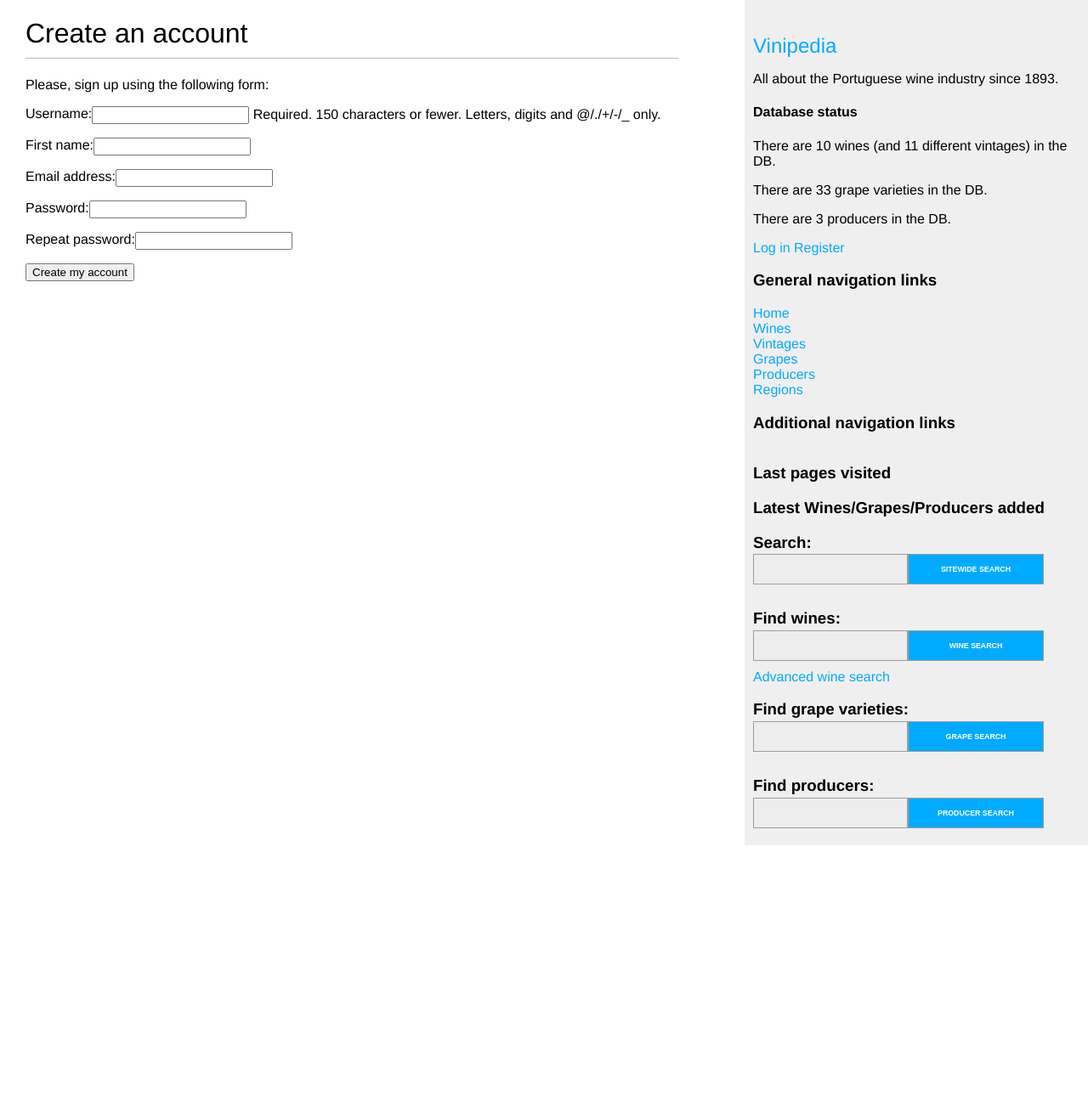
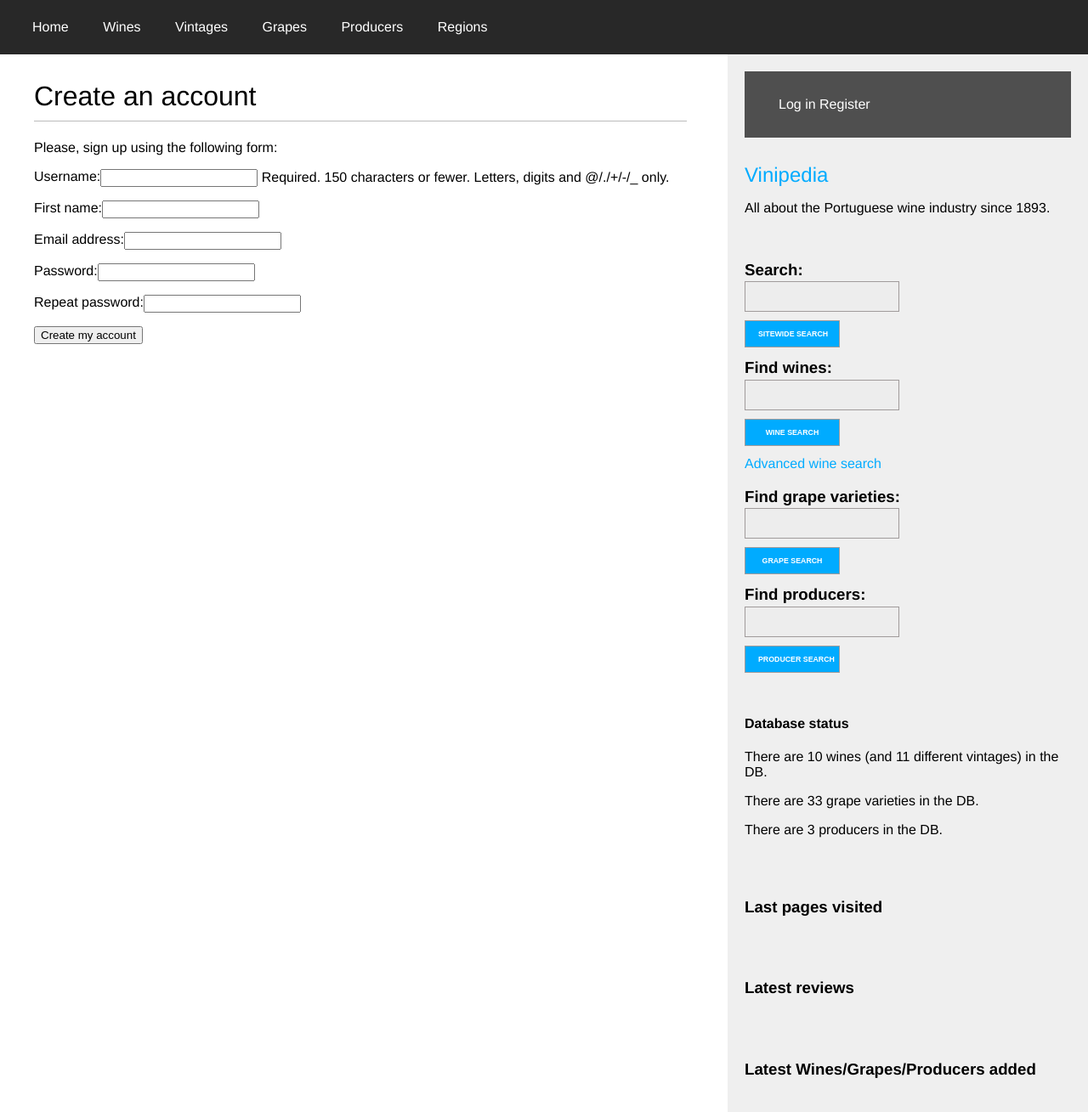
Before and after one commit to andreiavfaria/vinipedia_django, a Django app: page /accounts/register/ in a window 1280 px wide. Shown: the whole page at 85% size. Before the commit the page ends 995 px from the top, so only its background shows below. Run offline with Django 3.2, Linux system fonts and the light colour scheme; data comes from the database, SQL or seed files in the repository; both versions use the stored data as it was after the commit; some libraries are stand-ins or nearby versions.

Commit message:
minor css modifications

```diff
--- a/wines/static/css/wines.css
+++ b/wines/static/css/wines.css
@@ -2,6 +2,26 @@ body {
     margin:0;
     padding:0;
     font-family:helvetica, sans-serif;
+}
+
+#navbar {
+    height: 8vh;
+    width: 100%;
+    display: flex;
+    margin: auto;
+    justify-content: left;
+    align-items: center;
+    background-color: #282828;
+    flex-wrap: nowrap;
+}
+
+#a_nav{
+    margin: 0px 20px;
+}
+
+#a_nav a{
+    color: #ffffff;
+    margin: 0px 18px;
 }
 
 a {
@@ -23,16 +43,33 @@ h2 {
 #content {
     float:left;
     width:60%;
-    padding:0 0 0 30px;
+    padding:10px 0 0 40px;
 }
 
 #sidebar {
     float:right;
     width:30%;
-    padding:10px;
+    padding:20px;
     background:#efefef;
     height:100%;
 }
+
+
+
+#user_info {
+    padding:30px 40px 30px 40px;
+    background:#4f4f4f;
+}
+
+#user_info h3{
+    color: #ffffff;
+}
+
+#user_info a{
+    color: #ffffff;
+}
+
+
 
 p.date {
     color:#ccc;
@@ -95,8 +132,8 @@ input[type=submit] {
 #wine_details {
     box-sizing: border-box;
     padding:0 0 0 0;
-    background-color: #333;
-    color: rgba(255,255,255,0.8);
+    background-color: white;
+    color: black;
 }
 
 #wine_metascore {
@@ -123,7 +160,7 @@ input[type=submit] {
 */
 
 #wine_details h1 {
-    color: #fff;
+    color: black;
 }
 
 .grey {
@@ -138,10 +175,10 @@ input[type=submit] {
     display: flex;
     flex-direction: column;
 }
-
+/*
 #sidebar form {
     display: flex;
-}
+}*/
 
 #sidebar input,
 #sidebar textarea {
@@ -159,10 +196,10 @@ input[type=submit] {
     font-weight: bold;
     background: #00abff;
     color: #fff;
-    padding: 12px 20px;
+    padding: 10px 15px;
     font-size: 0.55rem;
     text-transform: uppercase;
-    width: 10rem;
+    width: 7rem;
 }
 
 
--- a/wines/templates/wines/base.html
+++ b/wines/templates/wines/base.html
@@ -15,24 +15,26 @@
   <link href="{% static 'css/wines.css' %}" rel="stylesheet">
 </head>
 <body>
+  <!-- Links for navigation -->
+  <div id="navbar">
+    <div id="a_nav">
+      <a href="/">Home</a>
+      <a href="{% url 'wines:wine_list' %}">Wines</a>
+      <a href="{% url 'wines:vintage_list' %}">Vintages</a>
+      <a href="{% url 'wines:grape_list' %}">Grapes</a>
+      <a href="{% url 'wines:producer_list' %}">Producers</a>
+      <a href="{% url 'wines:region_list' %}">Regions</a>
+    </div>
+  </div>
+
+  <!-- site info -->
   <div id="content">
     {% block content %}
     {% endblock %}
   </div>
+
   <div id="sidebar">
-
-
-    <!-- General info -->
-    <h2>
-      <a href="/">Vinipedia</a>
-    </h2>
-    <p>All about the Portuguese wine industry since 1893.</p>
-    <h4>Database status</h4>
-    <p>There are {% total_wines_registered %} wines (and {% total_vintages_registered %} different vintages) in the DB.</p>
-    <p>There are {% total_grapes_registered %} grape varieties in the DB.</p>
-    <p>There are {% total_producers_registered %} producers in the DB.</p>
-
-
+    <div id="user_info">
       <!-- User status -->
       {% if request.user.is_authenticated %}
         <h3>
@@ -47,44 +49,54 @@
           <a href="{% url 'accounts:logout' %}">Log out</a>
         </div>
         <!-- Generic info regarding the logged in user's activity -->
-
-
       {% else %}
         <a href="{% url 'accounts:login' %}">Log in</a>
         <a href="{% url 'accounts:register' %}">Register</a>
       {% endif %}
+    </div>
+    <!-- General info -->
+    <h2>
+      <a href="/">Vinipedia</a>
+    </h2>
+    <p>All about the Portuguese wine industry since 1893.</p>
 
-
-    <!-- Links for navigation (meant to be included in the navbar) -->
-    <div class="container-vertical">
-      <h3>General navigation links</h3>
-      <a href="/">Home</a>
-      <a href="{% url 'wines:wine_list' %}">Wines</a>
-      <a href="{% url 'wines:vintage_list' %}">Vintages</a>
-      <a href="{% url 'wines:grape_list' %}">Grapes</a>
-      <a href="{% url 'wines:producer_list' %}">Producers</a>
-      <a href="{% url 'wines:region_list' %}">Regions</a>
-      <h3>Additional navigation links</h3>
-
-    </div>
-
-    <!-- Info regarding the latest DB activity on the website -->
-    <h3>Last pages visited</h3>
-    {% show_last_visited_pages request %}
-
-    <!-- Info regarding the latest DB activity on the website -->
-    <h3>Latest Wines/Grapes/Producers added</h3>
-
+    <!-- Search -->
+    <br>
     <h3>Search:</h3>
     <div class="container adjust_margin">{% show_sitewide_search_form %}</div>
 
     <h3>Find wines:</h3>
     <div class="container adjust_margin">{% show_wines_search_form %}</div>
+    <br>
     <a href="{% url 'wines:wine_advanced_search' %}">Advanced wine search</a>
+
     <h3>Find grape varieties:</h3>
     <div class="container adjust_margin">{% show_grapes_search_form %}</div>
+
     <h3>Find producers:</h3>
     <div class="container adjust_margin">{% show_producers_search_form %}</div>
+
+
+    <br><br>
+    <h4>Database status</h4>
+    <p>There are {% total_wines_registered %} wines (and {% total_vintages_registered %} different vintages) in the DB.</p>
+    <p>There are {% total_grapes_registered %} grape varieties in the DB.</p>
+    <p>There are {% total_producers_registered %} producers in the DB.</p>
+
+
+    <!-- Info regarding the latest DB activity on the website -->
+    <br><br>
+    <h3>Last pages visited</h3>
+    {% show_last_visited_pages request %}
+
+    <!-- Info regarding the latest reviews the website -->
+    <br><br>
+    <h3>Latest reviews</h3>
+
+    <!-- Info regarding the latest DB activity on the website -->
+    <br><br>
+    <h3>Latest Wines/Grapes/Producers added</h3>
+
   </div>
 <!-- Optional JavaScript -->
 <!-- jQuery first, then Popper.js, then Bootstrap JS -->
--- a/wines/templates/wines/landing_page.html
+++ b/wines/templates/wines/landing_page.html
@@ -7,16 +7,20 @@
 <h1>Vinipedia home page</h1>
 <!-- recently visited pages -->
 <h2>Last visited</h2>
+<br>
+{% show_last_visited_pages request %}
 <div id="last_seen">
 </div>
 
 <!-- recommended wines / vintages -->
 <h2>Recommended</h2>
+<br>
 <div id="recommended">
 </div>
 
 <!-- top rated wines / vintages -->
 <h2>Top rated</h2>
+<br>
 <div id="top_rated">
 </div>
 
```
Also changed, not shown: db.sqlite3. Lines whose indentation alone changed are shown as unchanged.
